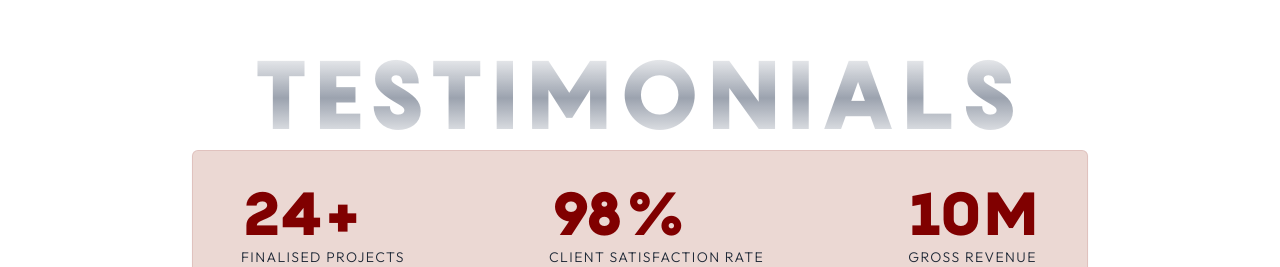
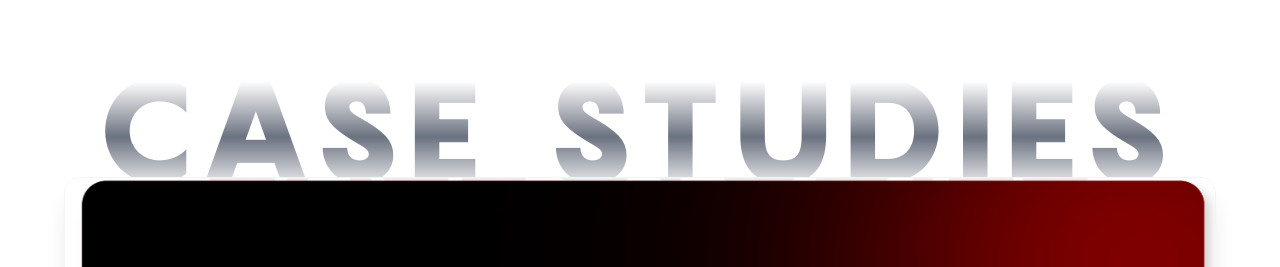
Before and after one commit to amanaanubhav/brndo.in, a React (Vite) app: page / in a window 1280 px wide. Shown: the part 839-1106 px from the top of the page. Built offline with nearby package versions, Linux system fonts and the light colour scheme.

Commit message:
add case studies

```diff
--- a/src/App.jsx
+++ b/src/App.jsx
@@ -1,5 +1,6 @@
 import Navbar from './components/Navbar';
 import Hero from './components/Hero';
+import CaseStudies from './components/CaseStudies';
 import Services from './components/Services';
 import Metrics from './components/Metrics';
 import CTA from './components/CTA';
@@ -16,6 +17,7 @@ function App() {
         <Navbar />
         {/* Main Content Sections */}
         <Hero />
+        <CaseStudies />
         {/* <Services /> */}
         {/* <Metrics /> */}
         {/* <CTA /> */}
--- /dev/null
+++ b/src/components/CaseStudies.jsx
@@ -0,0 +1,42 @@
+import { motion } from 'framer-motion';
+
+export default function CaseStudies() {
+  return (
+    <section id="case-studies" className="py-16 md:py-24 bg-white dark:bg-gray-950 transition-colors duration-300">
+      <div className="max-w-7xl mx-auto px-6 md:px-12 w-full flex flex-col items-center">
+
+        {/* Header Block */}
+        <div className="text-center w-full -mb-4 md:-mb-10 relative z-0">
+          <motion.h2
+            initial={{ opacity: 0, y: 30 }}
+            whileInView={{ opacity: 1, y: 0 }}
+            viewport={{ once: true }}
+            transition={{ duration: 0.8 }}
+            className="font-pangram text-5xl md:text-7xl lg:text-[9rem] font-black tracking-widest uppercase text-transparent bg-clip-text bg-gradient-to-b from-transparent from-[15%] via-gray-500 dark:via-gray-300 via-50% to-transparent to-[85%] pb-4 whitespace-nowrap"
+          >
+            CASE STUDIES
+          </motion.h2>
+        </div>
+
+        {/* Big Image Block */}
+        <motion.div
+          initial={{ opacity: 0, y: 30 }}
+          whileInView={{ opacity: 1, y: 0 }}
+          viewport={{ once: true }}
+          transition={{ duration: 0.8, delay: 0.2 }}
+          className="w-full max-w-6xl mx-auto relative z-10 group overflow-hidden rounded-2xl shadow-xl border border-gray-100 dark:border-gray-800"
+        >
+          {/* Using comp2-gradient.png */}
+          <img
+            src="/comp2-gradient.png"
+            alt="Case Studies Compilation"
+            className="w-full h-auto object-cover transform transition-transform duration-700 group-hover:scale-[1.02]"
+          />
+          {/* Subtle overlay for blending */}
+          <div className="absolute inset-0 bg-gradient-to-t from-black/10 to-transparent pointer-events-none mix-blend-overlay rounded-2xl"></div>
+        </motion.div>
+
+      </div>
+    </section>
+  );
+}
--- a/src/components/Reviews.jsx
+++ b/src/components/Reviews.jsx
@@ -43,7 +43,7 @@ export default function Reviews() {
             whileInView={{ opacity: 1, y: 0 }}
             viewport={{ once: true }}
             transition={{ duration: 0.6 }}
-            className="font-pangram text-5xl md:text-7xl lg:text-8xl font-black tracking-widest uppercase text-transparent bg-clip-text bg-gradient-to-b from-transparent via-gray-400 dark:via-gray-500 to-transparent pb-2"
+            className="font-pangram text-5xl md:text-7xl lg:text-[9rem] font-black tracking-widest uppercase text-transparent bg-clip-text bg-gradient-to-b from-transparent from-[15%] via-gray-500 dark:via-gray-300 via-50% to-transparent to-[85%] pb-4 whitespace-nowrap"
           >
             TESTIMONIALS
           </motion.h2>
```
Also changed, not shown: public/comp2-gradient.png (added).
